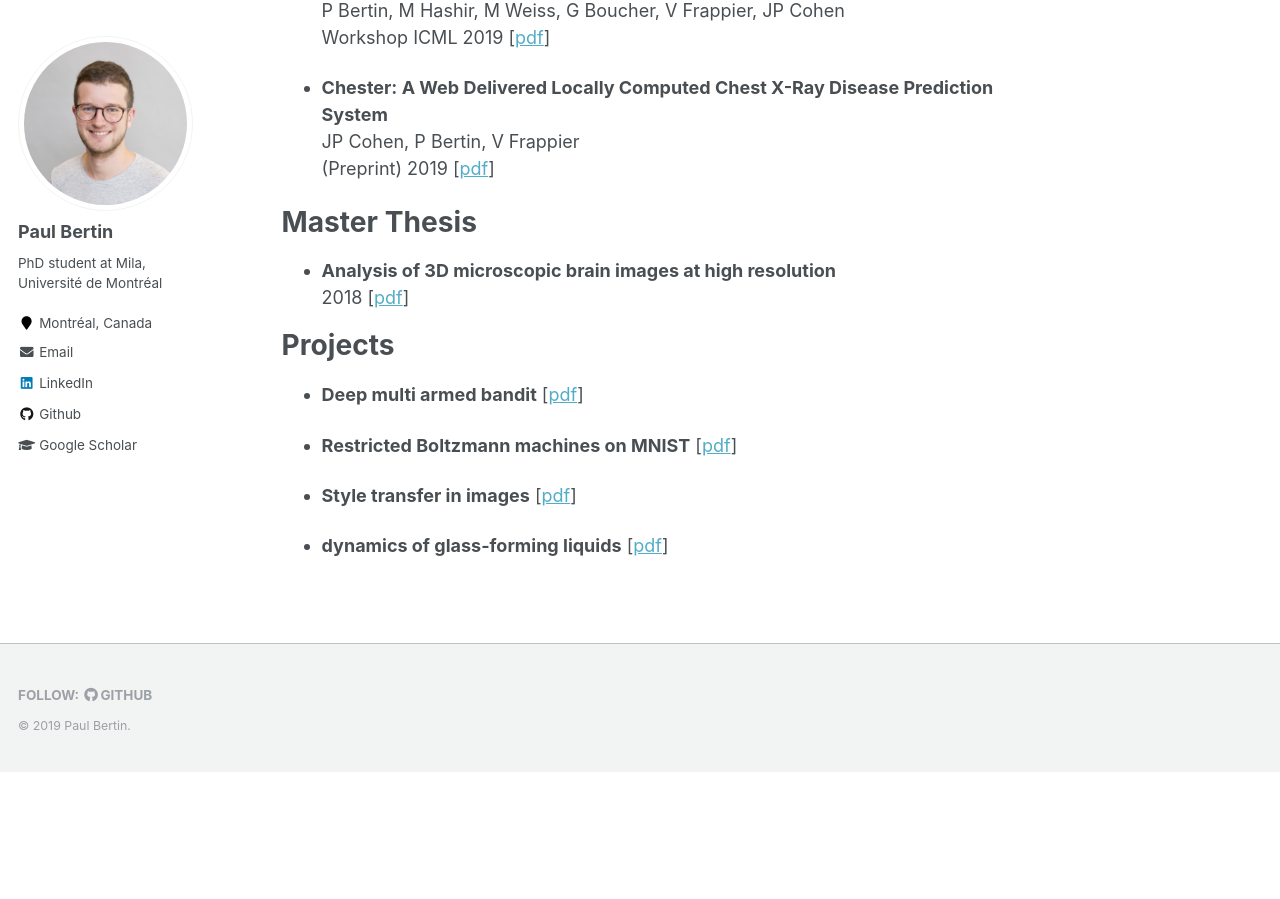
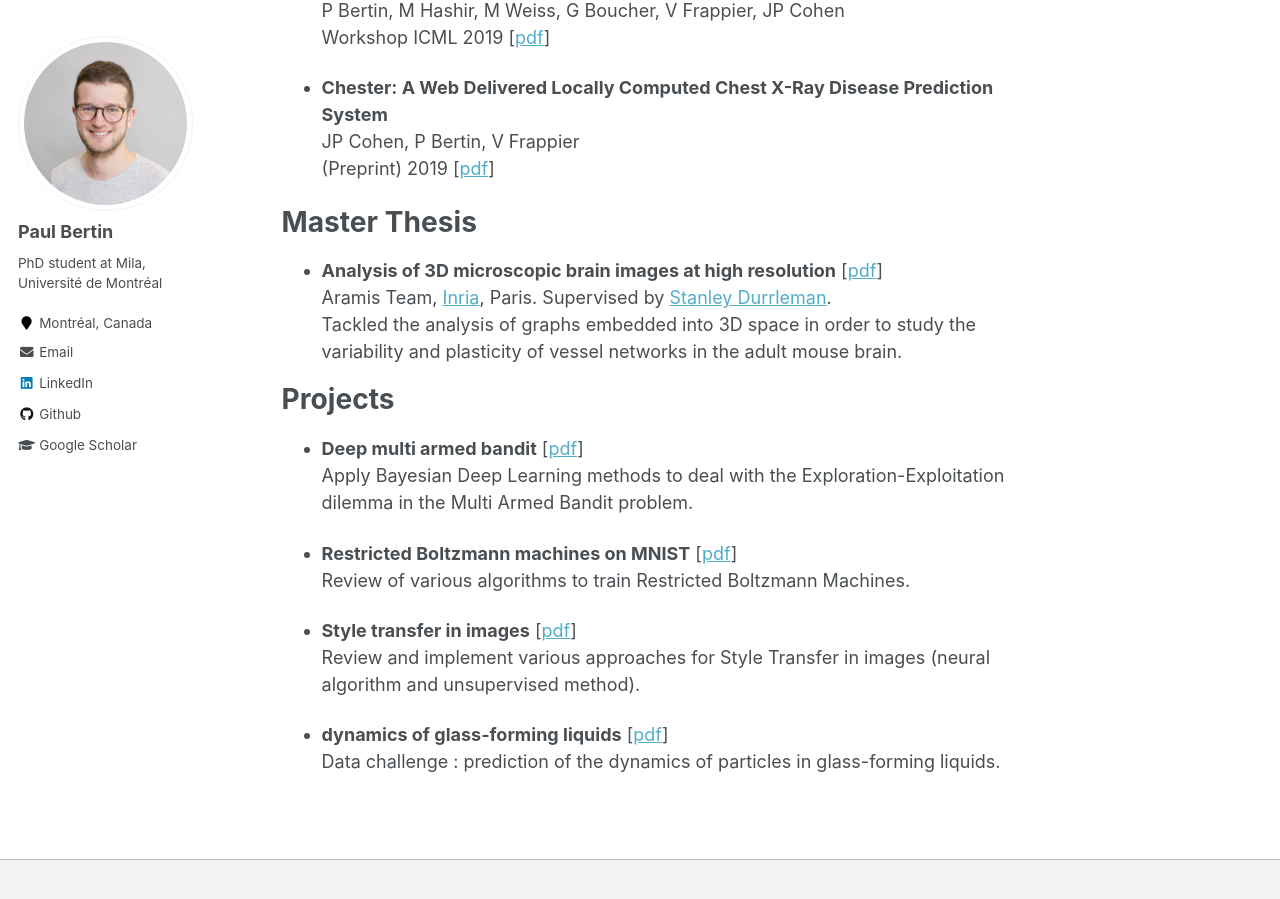
Before and after one commit to Bertinus/Bertinus.github.io, a Jekyll site: the page built from _pages/about.md, in a window 1280 px wide and 900 px high, scrolled down 648 px. Built offline with Jekyll 4.4.1, drawn with Linux system fonts in a browser that asks for light colours; before the commit the page ends 1420 px from its top, so only the background shows below that.

Commit message:
Edited main page

```diff
--- a/_pages/about.md
+++ b/_pages/about.md
@@ -30,15 +30,20 @@ JP Cohen, P Bertin, V Frappier \\
 
 # Master Thesis
 
-- **Analysis of 3D microscopic brain images at high resolution** \\
-2018 [[pdf](https://Bertinus.github.io/files/icm_report.pdf)]
+- **Analysis of 3D microscopic brain images at high resolution** [[pdf](https://Bertinus.github.io/files/icm_report.pdf)] \\
+Aramis Team, [Inria](https://www.inria.fr/en/centre/paris), Paris. Supervised by [Stanley Durrleman](https://who.rocq.inria.fr/Stanley.Durrleman/). \\
+Tackled the analysis of graphs embedded into 3D space in order to study the variability and plasticity of vessel networks in the adult mouse brain.
 
 # Projects
 
-- **Deep multi armed bandit** [[pdf](https://Bertinus.github.io/files/deepMAB_report.pdf)]
+- **Deep multi armed bandit** [[pdf](https://Bertinus.github.io/files/deepMAB_report.pdf)] \\
+Apply Bayesian Deep Learning methods to deal with the Exploration-Exploitation dilemma in the Multi Armed Bandit problem.
 
-- **Restricted Boltzmann machines on MNIST** [[pdf](https://Bertinus.github.io/files/PGM_report.pdf)]
+- **Restricted Boltzmann machines on MNIST** [[pdf](https://Bertinus.github.io/files/PGM_report.pdf)] \\
+Review of various algorithms to train Restricted Boltzmann Machines.
 
-- **Style transfer in images** [[pdf](https://Bertinus.github.io/files/style_transfer_report.pdf)]
+- **Style transfer in images** [[pdf](https://Bertinus.github.io/files/style_transfer_report.pdf)] \\
+Review and implement various approaches for Style Transfer in images (neural algorithm and unsupervised method).
 
-- **dynamics of glass-forming liquids** [[pdf](https://Bertinus.github.io/files/glass_dynamics_report.pdf)]
+- **dynamics of glass-forming liquids** [[pdf](https://Bertinus.github.io/files/glass_dynamics_report.pdf)] \\
+Data challenge : prediction of the dynamics of particles in glass-forming liquids.
```
